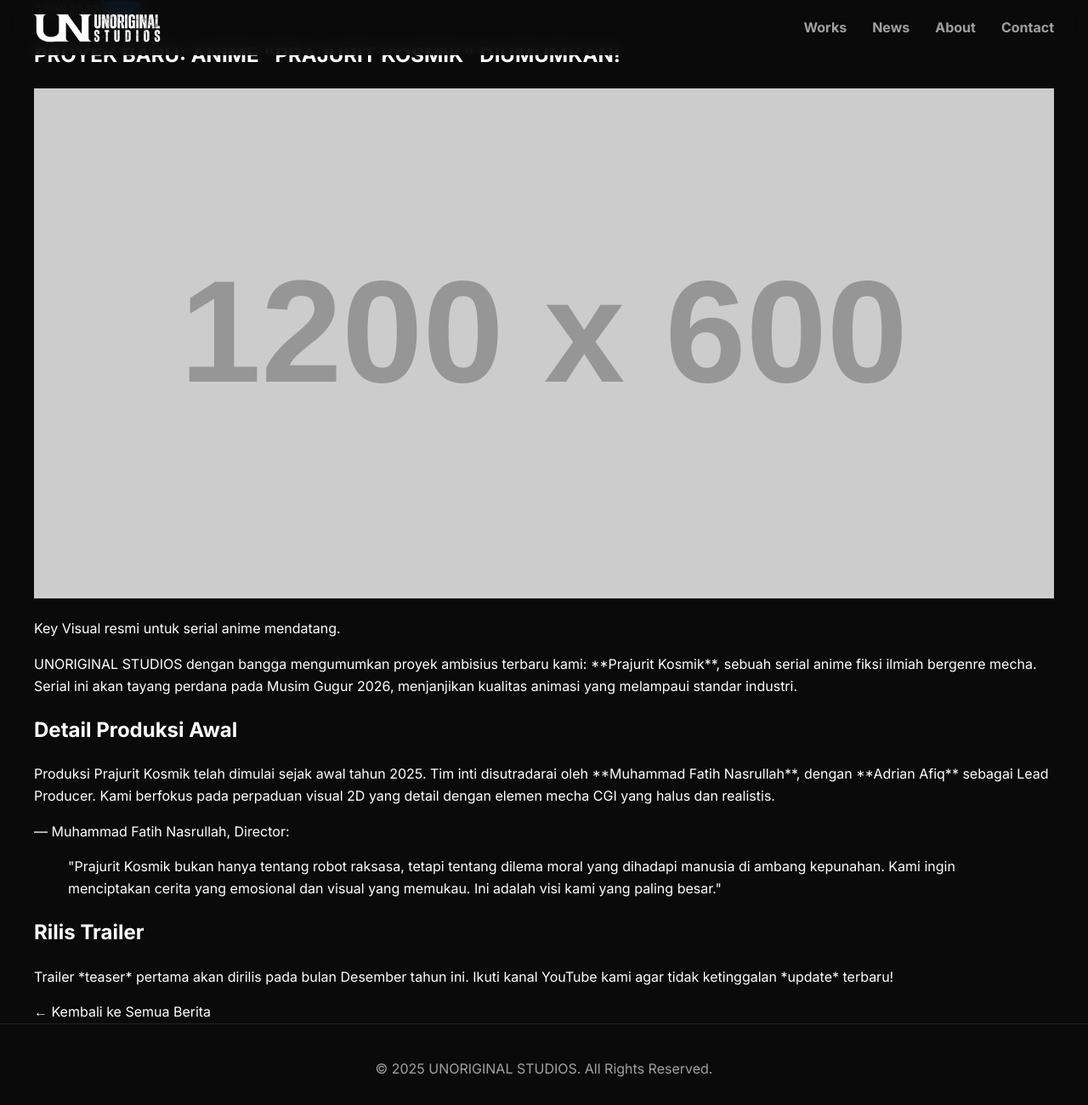
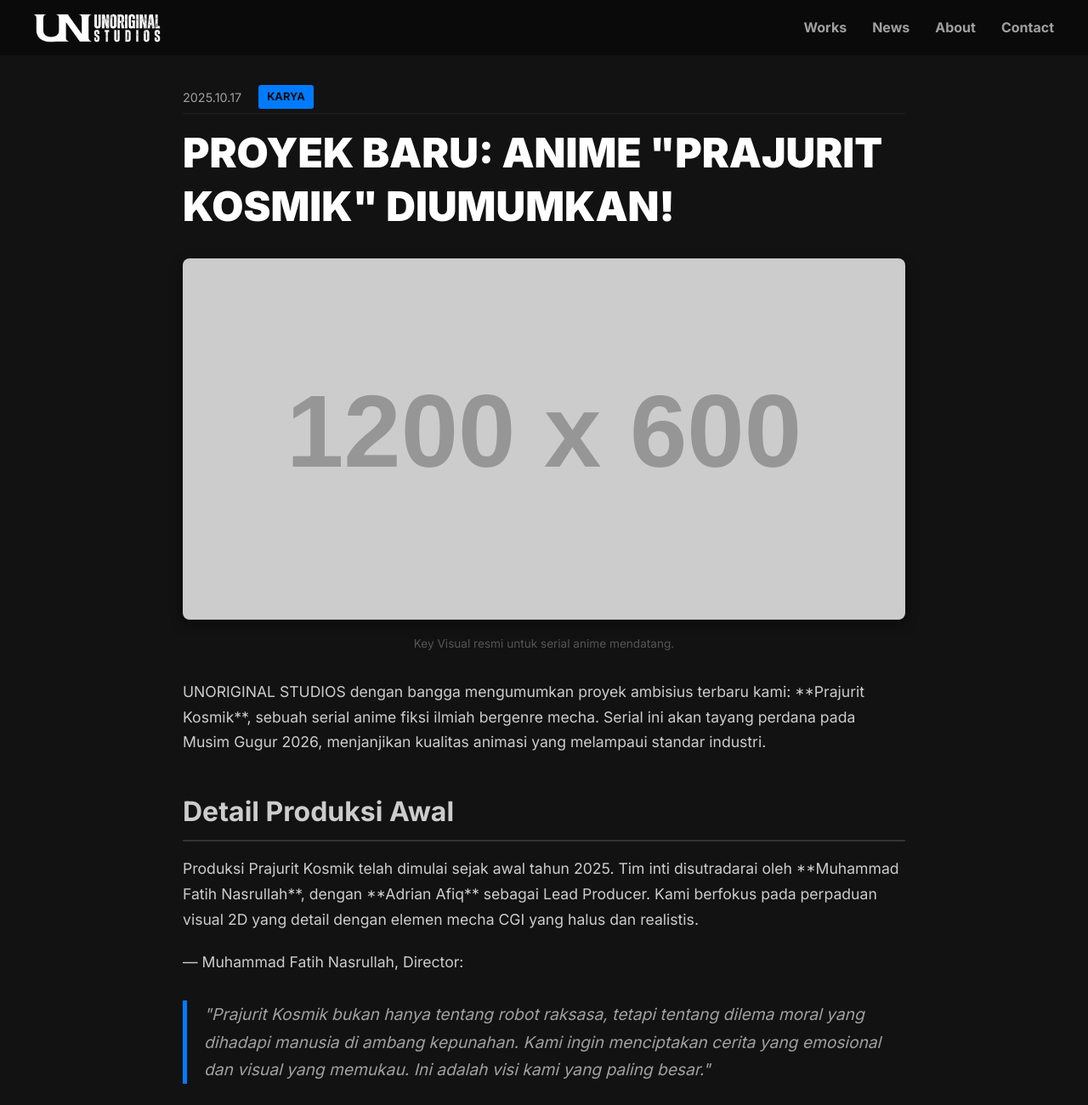
Before and after one commit to studiounoriginal-ux/Unoriginal-Studios-Portofolio, a plain HTML site: page news-detail-a.html in a window 1280 px wide. Shown: the top 1300 px of the page at 85% size. Drawn offline with Linux system fonts and the light colour scheme; placeholder pictures from the web are drawn by us; files whose address does not match are found by name.

Commit message:
Update style.css

```diff
--- a/style.css
+++ b/style.css
@@ -1001,3 +1001,142 @@ a {
         padding: 5px 0;
     }
 }
+
+/* ========================================================= */
+/* ====== NEWS DETAIL PAGE STYLES ====== */
+/* ========================================================= */
+
+.article-section {
+    padding-top: 100px; /* Jarak dari header */
+    padding-bottom: 80px;
+    background-color: #121212;
+}
+
+.article-section .container {
+    max-width: 850px; /* Lebar artikel yang ideal untuk keterbacaan */
+}
+
+/* Judul Artikel */
+.article-title {
+    font-size: 3rem;
+    font-weight: 900;
+    margin-top: 10px;
+    margin-bottom: 30px;
+    line-height: 1.3;
+    color: #ffffff;
+}
+
+/* Metadata (Tanggal & Kategori) */
+.article-meta {
+    display: flex;
+    align-items: center;
+    gap: 20px;
+    margin-bottom: 15px;
+    padding-bottom: 5px;
+    border-bottom: 1px solid #222;
+}
+
+.meta-date {
+    color: #a0a0a0;
+    font-size: 0.9rem;
+}
+
+.meta-category {
+    font-size: 0.8rem;
+    font-weight: 700;
+    padding: 4px 10px;
+    border-radius: 3px;
+    color: #0a0a0a;
+    text-transform: uppercase;
+}
+/* Warna kategori akan diwariskan dari gaya .category-works, dll. */
+
+
+/* Visual Utama Artikel */
+.article-image-container {
+    margin-bottom: 30px;
+}
+
+.article-image-container img {
+    width: 100%;
+    height: auto;
+    border-radius: 8px;
+    box-shadow: 0 5px 15px rgba(0, 0, 0, 0.4);
+}
+
+.image-caption {
+    font-size: 0.85rem;
+    color: #555;
+    text-align: center;
+    margin-top: 10px;
+}
+
+/* Konten Utama Artikel */
+.article-content {
+    font-size: 1.1rem;
+    line-height: 1.7;
+    color: #cccccc;
+}
+
+.article-content h2 {
+    font-size: 2rem;
+    margin-top: 40px;
+    margin-bottom: 15px;
+    border-bottom: 2px solid #333;
+    padding-bottom: 5px;
+}
+
+.article-content p {
+    margin-bottom: 20px;
+}
+
+/* Blockquote (Kutipan) */
+blockquote {
+    border-left: 5px solid #007bff; /* Garis aksen biru */
+    padding-left: 20px;
+    margin: 30px 0;
+    font-style: italic;
+    font-size: 1.2rem;
+    color: #a0a0a0;
+}
+
+.article-footer {
+    margin-top: 50px;
+    padding-top: 20px;
+    border-top: 1px solid #333;
+}
+
+.back-to-news {
+    color: #007bff;
+    transition: color 0.3s;
+}
+
+.back-to-news:hover {
+    color: #ffffff;
+}
+
+/* Tambahkan penyesuaian Mobile untuk article-section di media query */
+@media (max-width: 768px) {
+    .article-section {
+        padding-top: 80px;
+        padding-bottom: 40px;
+    }
+
+    .article-title {
+        font-size: 2rem;
+        margin-bottom: 20px;
+    }
+
+    .article-content h2 {
+        font-size: 1.6rem;
+    }
+
+    .article-content {
+        font-size: 1rem;
+    }
+
+    blockquote {
+        font-size: 1.1rem;
+        padding-left: 15px;
+    }
+}
```
